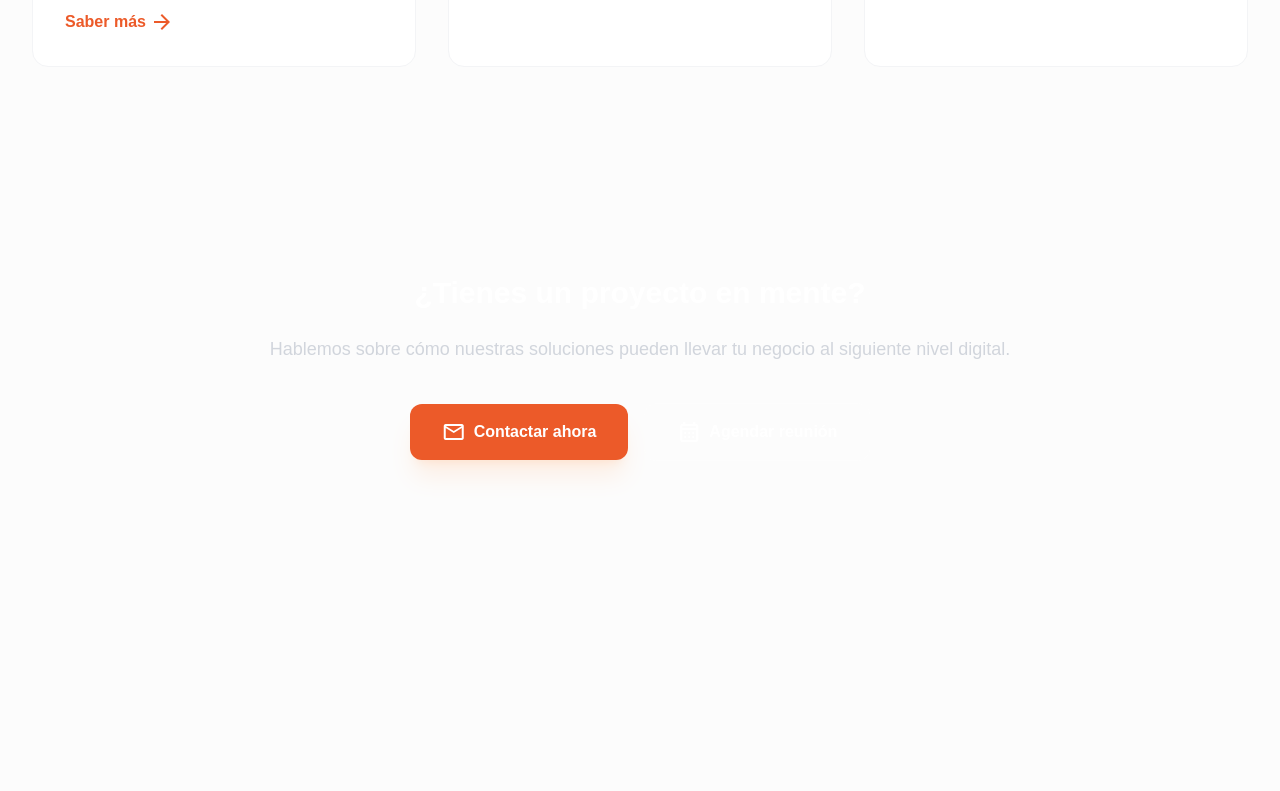
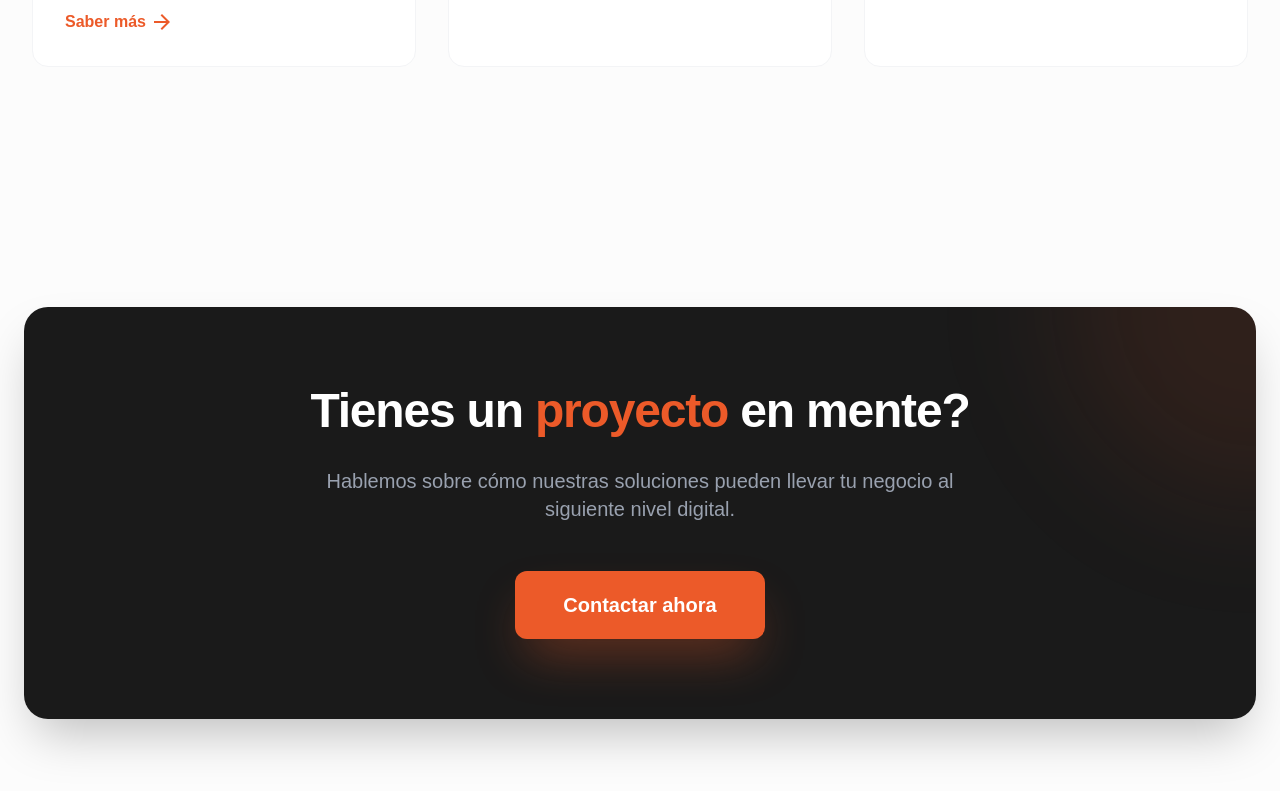
Before and after one commit to jfreakp/checkit, a Next.js app: page /servicios in a window 1280 px wide. Shown: the part 1389-2180 px from the top of the page. Before the commit the page ends 1914 px from the top, so only its background shows below. Built offline with nearby package versions, Linux system fonts and the light colour scheme.

Commit message:
Card se agrega en servicios

```diff
--- a/app/servicios/page.tsx
+++ b/app/servicios/page.tsx
@@ -1,4 +1,15 @@
 import { Servicios } from "@/components/servicios/Servicios";
+import { Card } from '../../components/servicios/Card';
+import { CardEnviarEncuesta } from "@/sharing/components/CardEnviarEncuesta";
+
+const infoCard = {
+    title1: "Tienes un ",
+    title2: "proyecto",
+    title3: " en mente?",
+    description: "Hablemos sobre cómo nuestras soluciones pueden llevar tu negocio al siguiente nivel digital.",
+    primaryActionText: "Contactar ahora",
+    secondaryActionText: "Agendar reunión"
+};
 
 export default function ServiciosPage() {
     return (
@@ -19,24 +30,14 @@ export default function ServiciosPage() {
                     <Servicios />
                 </div>
             </main>
-            <section className="bg-secondary dark:bg-zinc-900 py-16">
-                <div className="max-w-5xl mx-auto px-4 sm:px-6 lg:px-8 text-center">
-                    <h2 className="text-3xl font-bold text-white mb-6">¿Tienes un proyecto en mente?</h2>
-                    <p className="text-gray-300 mb-10 text-lg">
-                        Hablemos sobre cómo nuestras soluciones pueden llevar tu negocio al siguiente nivel digital.
-                    </p>
-                    <div className="flex flex-col sm:flex-row justify-center items-center gap-4">
-                        <a className="w-full sm:w-auto px-8 py-4 bg-primary hover:bg-orange-600 text-white font-bold rounded-xl transition-all shadow-xl shadow-orange-500/10 flex items-center justify-center gap-2" href="mailto:hola@checkti.com">
-                            <span className="material-symbols-outlined">mail</span>
-                            Contactar ahora
-                        </a>
-                        <a className="w-full sm:w-auto px-8 py-4 border border-white/20 hover:bg-white/5 text-white font-bold rounded-xl transition-all flex items-center justify-center gap-2" href="#">
-                            <span className="material-symbols-outlined">calendar_month</span>
-                            Agendar reunión
-                        </a>
-                    </div>
-                </div>
-            </section>
+            <CardEnviarEncuesta
+                title1={infoCard.title1}
+                title2={infoCard.title2}
+                title3={infoCard.title3}
+                description={infoCard.description}
+                primaryActionText={infoCard.primaryActionText}
+                secondaryActionText={infoCard.secondaryActionText}
+            />
         </>
 
     );
```
